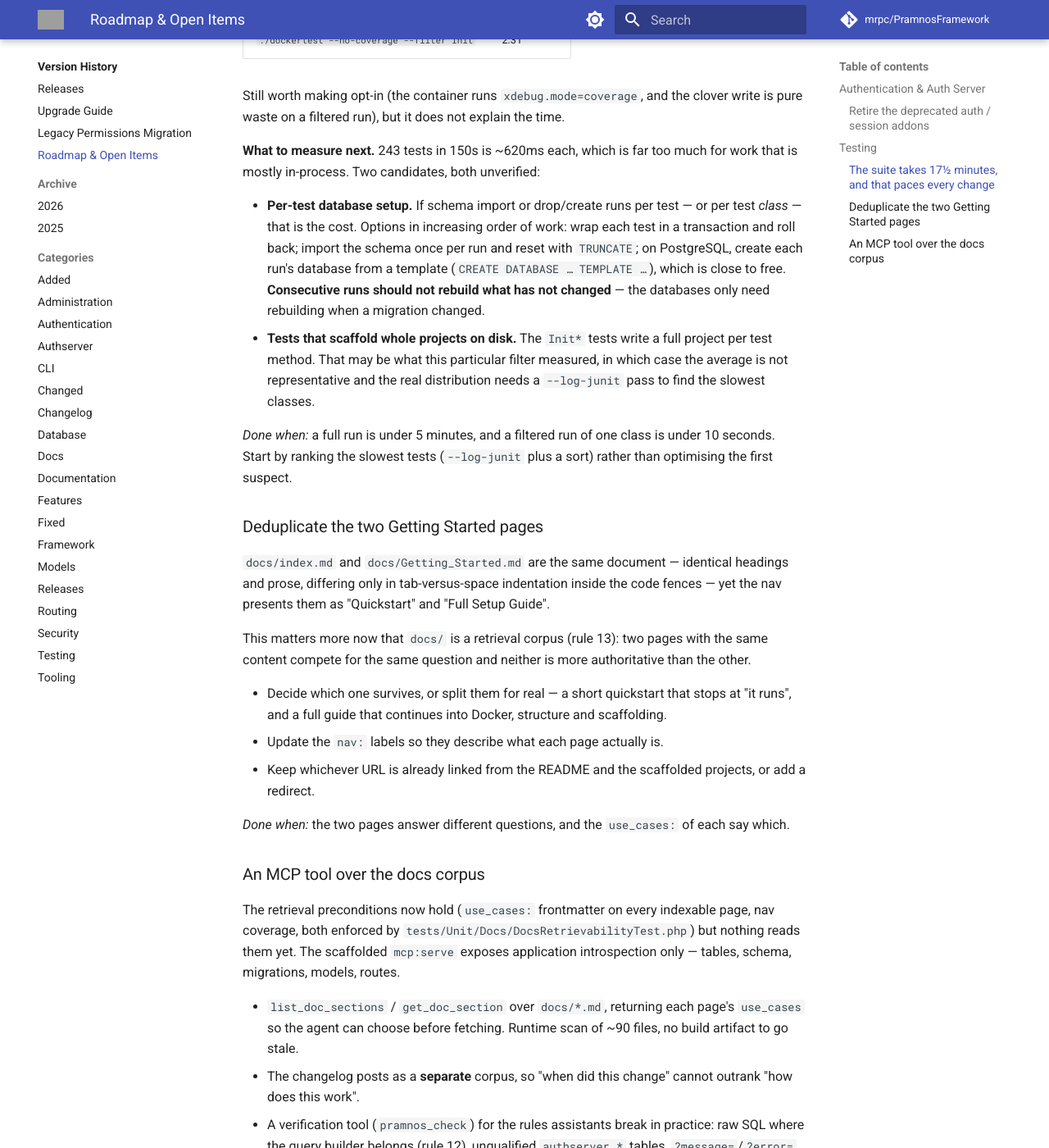
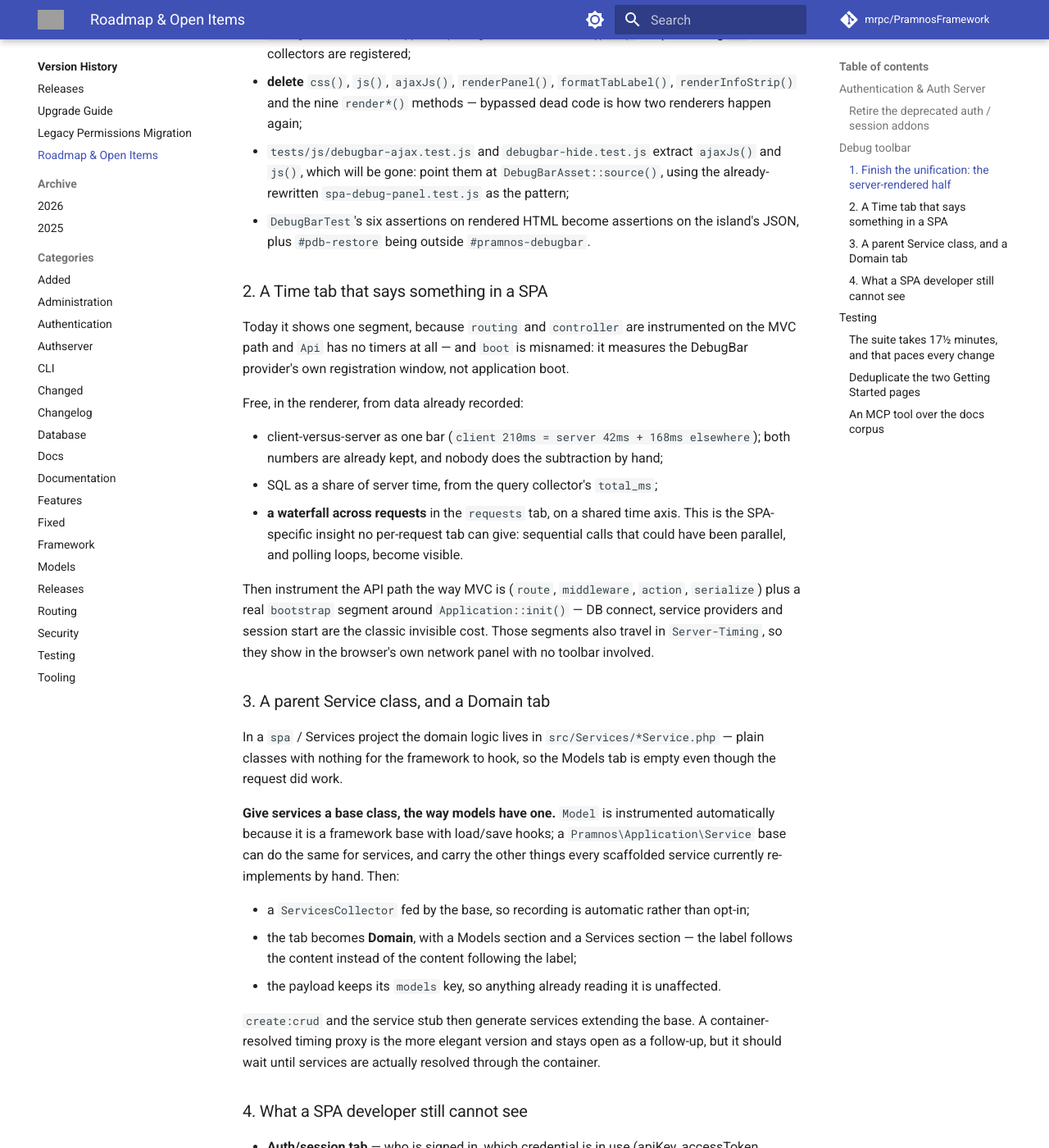
Before and after one commit to mrpc/PramnosFramework, an MkDocs documentation site: the page built from docs/Roadmap.md, in a window 1280 px wide and 1400 px high, scrolled down 1216 px. Shown: the whole window at 82% size. Built offline with MkDocs 1.6.1 and Material for MkDocs 9.7.7, drawn with Linux system fonts in a browser that asks for light colours; comment, search, counter and statistics services are not loaded; some of the changed text lies outside the part shown; grey boxes are pictures that could not be loaded.

Commit message:
docs(roadmap): the four steps left on the toolbar, and a Service base class
Records what the current work leaves open, so it lives in the repo rather than
in a conversation: finishing the server-rendered half of the unification (and
deleting the PHP renderers rather than bypassing them), a Time tab that says
something in a SPA, and the client-state tabs.

The services gap gets the same answer models already have — a framework base
class. Model is instrumented automatically because it is a base with hooks;
plain service classes give the framework nothing to hook, which is why the
Models tab is empty in a Services project that did plenty of work. A
Pramnos\Application\Service base makes recording automatic rather than opt-in,
and the tab becomes Domain with two sections while the payload keeps its
'models' key for BC.

```diff
--- a/docs/Roadmap.md
+++ b/docs/Roadmap.md
@@ -33,6 +33,97 @@ addon's `onAuthCheck()`.
 
 *Done when:* remember-me login persistence is verified across new requests /
 browser restarts in a real application.
+
+## Debug toolbar
+
+The toolbar now has one renderer
+(`src/Pramnos/Debug/assets/debugbar.js`, owned by `Pramnos\Debug\DebugBarAsset`)
+and the SPA panel draws every collector the payload carries. Four things remain,
+in this order — each later item is cheaper once the earlier one lands.
+
+### 1. Finish the unification: the server-rendered half
+
+`DebugBar::render()` still builds its own HTML, CSS and inline JS, so
+server-rendered pages have neither the new tabs nor per-request logs in the ajax
+list. Replace it with the data island plus the single script:
+
+- emit `<div id="pramnos-debug-data" hidden>` holding `ApiDebugPayload::build()`
+  plus `request_method` / `request_path` / `status_code`, and
+  `<script{$nonce}>` with `DebugBarAsset::withAppName(DebugBarAsset::source(), …)`;
+  keep returning `''` when no collectors are registered;
+- **delete** `css()`, `js()`, `ajaxJs()`, `renderPanel()`, `formatTabLabel()`,
+  `renderInfoStrip()` and the nine `render*()` methods — bypassed dead code is how
+  two renderers happen again;
+- `tests/js/debugbar-ajax.test.js` and `debugbar-hide.test.js` extract `ajaxJs()`
+  and `js()`, which will be gone: point them at `DebugBarAsset::source()`, using
+  the already-rewritten `spa-debug-panel.test.js` as the pattern;
+- `DebugBarTest`'s six assertions on rendered HTML become assertions on the
+  island's JSON, plus `#pdb-restore` being outside `#pramnos-debugbar`.
+
+### 2. A Time tab that says something in a SPA
+
+Today it shows one segment, because `routing` and `controller` are instrumented on
+the MVC path and `Api` has no timers at all — and `boot` is misnamed: it measures
+the DebugBar provider's own registration window, not application boot.
+
+Free, in the renderer, from data already recorded:
+
+- client-versus-server as one bar (`client 210ms = server 42ms + 168ms elsewhere`);
+  both numbers are already kept, and nobody does the subtraction by hand;
+- SQL as a share of server time, from the query collector's `total_ms`;
+- **a waterfall across requests** in the `requests` tab, on a shared time axis.
+  This is the SPA-specific insight no per-request tab can give: sequential calls
+  that could have been parallel, and polling loops, become visible.
+
+Then instrument the API path the way MVC is (`route`, `middleware`, `action`,
+`serialize`) plus a real `bootstrap` segment around `Application::init()` — DB
+connect, service providers and session start are the classic invisible cost. Those
+segments also travel in `Server-Timing`, so they show in the browser's own network
+panel with no toolbar involved.
+
+### 3. A parent Service class, and a Domain tab
+
+In a `spa` / Services project the domain logic lives in `src/Services/*Service.php`
+— plain classes with nothing for the framework to hook, so the Models tab is empty
+even though the request did work.
+
+**Give services a base class, the way models have one.** `Model` is instrumented
+automatically because it is a framework base with load/save hooks; a
+`Pramnos\Application\Service` base can do the same for services, and carry the
+other things every scaffolded service currently re-implements by hand. Then:
+
+- a `ServicesCollector` fed by the base, so recording is automatic rather than
+  opt-in;
+- the tab becomes **Domain**, with a Models section and a Services section — the
+  label follows the content instead of the content following the label;
+- the payload keeps its `models` key, so anything already reading it is unaffected.
+
+`create:crud` and the service stub then generate services extending the base. A
+container-resolved timing proxy is the more elegant version and stays open as a
+follow-up, but it should wait until services are actually resolved through the
+container.
+
+### 4. What a SPA developer still cannot see
+
+- **Auth/session tab** — who is signed in, which credential is in use (apiKey,
+  accessToken, cookie), where it came from, and a countdown to expiry decoded from
+  the JWT. "It worked and then stopped" is almost always this.
+- **Runtime config and router** — `window.__PRAMNOS__`, the router base, the
+  current route and params. This is the "why does my deep link 404" class.
+- **Storage inspector** — the keys the application owns, with secrets masked. A
+  stale token in `localStorage` is already documented as a trap in the generated
+  `FRONTEND_TESTING.md`.
+- **Errors tab** — `window.onerror`, `unhandledrejection` and every `ApiError`,
+  tied to the request that produced them, plus component failures caught through
+  `<svelte:boundary>`. Component *state* stays the job of Svelte DevTools and the
+  `$inspect` rune; correlation is ours.
+- **API playground** — endpoints from the OpenAPI document, called with parameters,
+  response shown with its own `_debug`. Cheap for us because the OpenAPI document
+  already exists.
+
+*Done when:* the same toolbar, from the same source, answers "what did this request
+do" identically on a server-rendered page and in a SPA — including its logs, its
+domain-layer calls and where its time went.
 
 ## Testing
 
```
